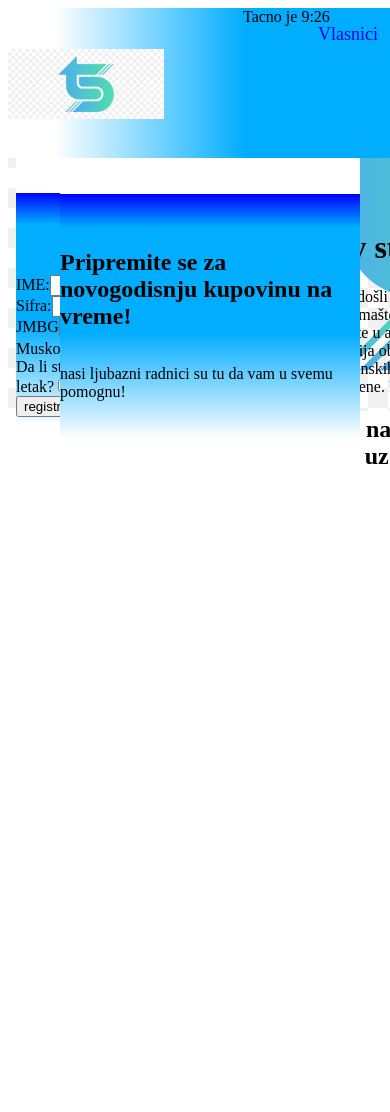
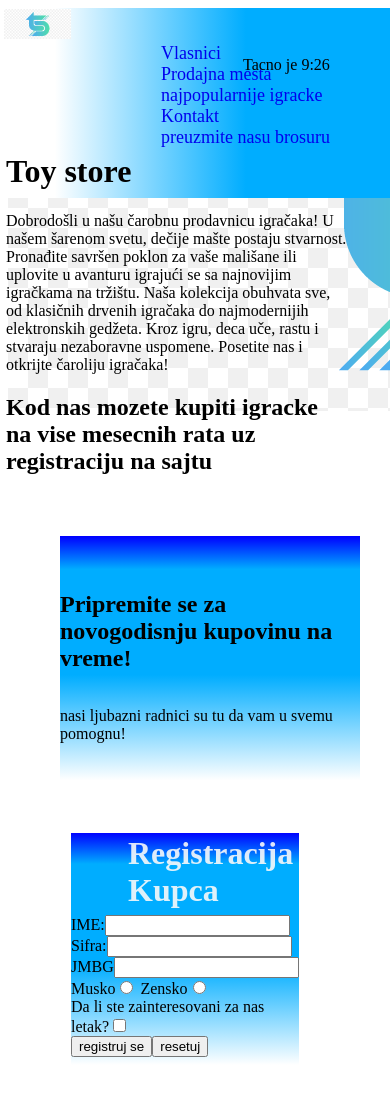
Before and after one commit to steevG4/igracke2, a plain HTML site: page index.html in a window 390 px wide. Shown: the top 1112 px of the page. Before the commit the page ends 844 px from the top, so only its background shows below. Drawn offline with Linux system fonts and the light colour scheme; files whose address does not match are found by name.

Commit message:
rensposivnostStyle

```diff
--- a/fajlovi/styleIndex.css
+++ b/fajlovi/styleIndex.css
@@ -83,3 +83,41 @@ width:155px;
 top:0px;
 right: 0px;
 }
+@media screen and (max-width: 420px) {
+    body {
+        /* Stilovi za body idu ovde */
+    }
+
+    .meni {
+        height: 190px;
+        width: 100%;
+    }
+
+    .glavnaLista {
+        flex-direction: column;
+        top: 19px;
+	left: 93px;
+    }
+
+    #desni {
+        top: 500px;
+    }
+.meni img {
+    height: 30px;
+    margin: 0px 0px -17px -4px;
+}
+#levi{
+top:853px;
+left:63px;
+}
+#tekst {
+    position: absolute;
+    top: -666px;
+    left: -65px;
+    width: 150%;
+}
+#vreme{
+top:25%;
+}
+
+}
```
